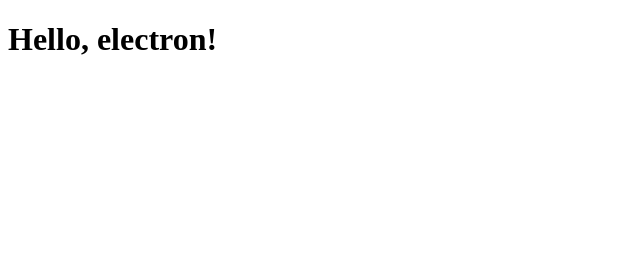
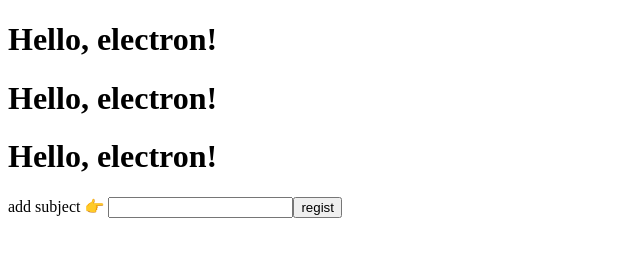
Before and after one commit to TearTheSky/zeichiku, a website: page index.html in a window 1280 px wide. Shown: the whole page, without its empty margins (0-640 px from the left). Drawn offline with Linux system fonts and the light colour scheme.

Commit message:
add some materials

```diff
--- a/index.html
+++ b/index.html
@@ -2,9 +2,20 @@
 <html>
 <head>
 <meta charset="UTF-8">
-<title>Electron Read Us</title>
+<title>Zeichiku - talk subject random chooser for streamers</title>
 </head>
 <body>
-<h1>Hello, electron!</h1>
+    <div class="subjects">
+        <h1>Hello, electron!</h1>
+    </div>
+    <div class="talking">
+        <h1>Hello, electron!</h1>
+    </div>
+    <div class="finished">
+        <h1>Hello, electron!</h1>
+    </div>
+    <div class=input-box>
+        <form action="" method="post"><label>add subject 👉 <input type="text" name="test"></label><input type="submit" value="regist"></form>
+    </div>
 </body>
 </html>
```
